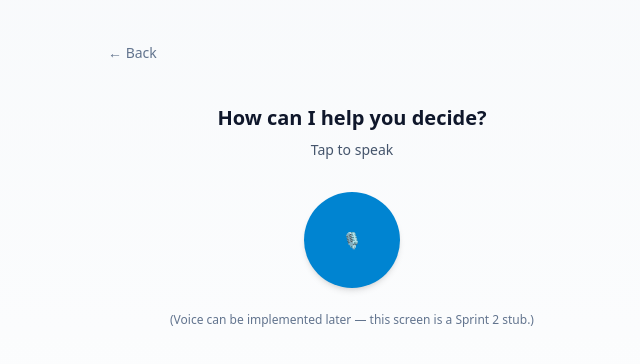
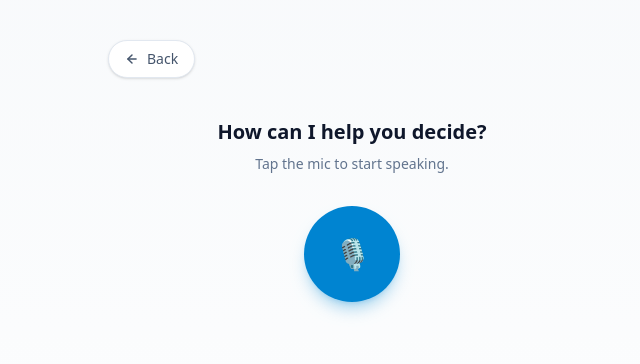
Before and after one commit to MonicaLOvO/TrueNorth_Frontend, a Next.js app: page /category/1/voice in a window 1280 px wide. Shown: the top 364 px of the page, without its empty margins (288-928 px from the left). Built offline with nearby package versions, Linux system fonts and the light colour scheme.

Commit message:
update voice page with BackButton and improved mic button
Replaces plain text back link with BackButton, adds a colored shadow glow to the mic button, and improves listening/idle state copy

```diff
--- a/src/app/category/[slug]/voice/page.tsx
+++ b/src/app/category/[slug]/voice/page.tsx
@@ -1,29 +1,41 @@
+"use client";
+
 import AppShell from "@/components/AppShell";
-import Link from "next/link";
+import BackButton from "@/components/BackButton";
+import { useParams } from "next/navigation";
+import { useState } from "react";
 
-export default function VoicePage({ params }: { params: { slug: string } }) {
+export default function VoicePage() {
+  const params = useParams();
+  const slug = (params?.slug as string) || "food";
+  const [listening, setListening] = useState(false);
+
   return (
     <AppShell>
-      <Link
-        href={`/category/${params.slug}`}
-        className="text-sm text-slate-500 hover:underline"
-      >
-        ← Back
-      </Link>
+      <BackButton href={`/category/${slug}`} />
 
       <div className="mt-10 flex flex-col items-center justify-center text-center">
-        <div className="text-xl font-semibold">How can I help you decide?</div>
-        <p className="mt-2 text-sm text-slate-600 dark:text-slate-400">
-          Tap to speak
+        <div className="text-xl font-semibold text-slate-900 dark:text-white">
+          How can I help you decide?
+        </div>
+        <p className="mt-2 text-sm text-slate-500 dark:text-slate-400">
+          {listening
+            ? "Listening… tap again to stop."
+            : "Tap the mic to start speaking."}
         </p>
 
-        <div className="mt-8 flex h-24 w-24 items-center justify-center rounded-full bg-sky-600 text-white shadow-md">
-          🎙️
-        </div>
-
-        <p className="mt-6 text-xs text-slate-500">
-          (Voice can be implemented later — this screen is a Sprint 2 stub.)
-        </p>
+        <button
+          onClick={() => setListening((v) => !v)}
+          className={[
+            "mt-8 flex h-24 w-24 items-center justify-center rounded-full text-white shadow-lg transition active:scale-95",
+            listening
+              ? "bg-red-500 shadow-red-500/30 hover:bg-red-600"
+              : "bg-sky-600 shadow-sky-600/30 hover:bg-sky-700",
+          ].join(" ")}
+          aria-label={listening ? "Stop listening" : "Start listening"}
+        >
+          <span className="text-3xl">{listening ? "⏹️" : "🎙️"}</span>
+        </button>
       </div>
     </AppShell>
   );
```
